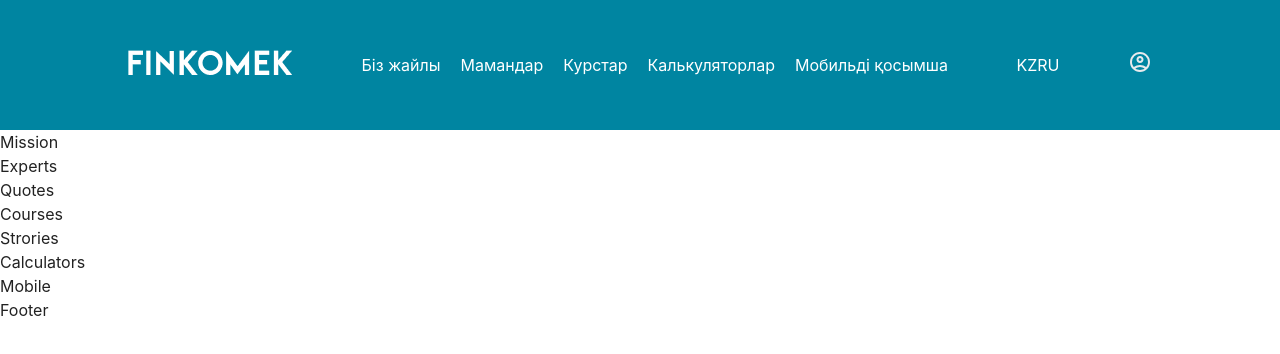
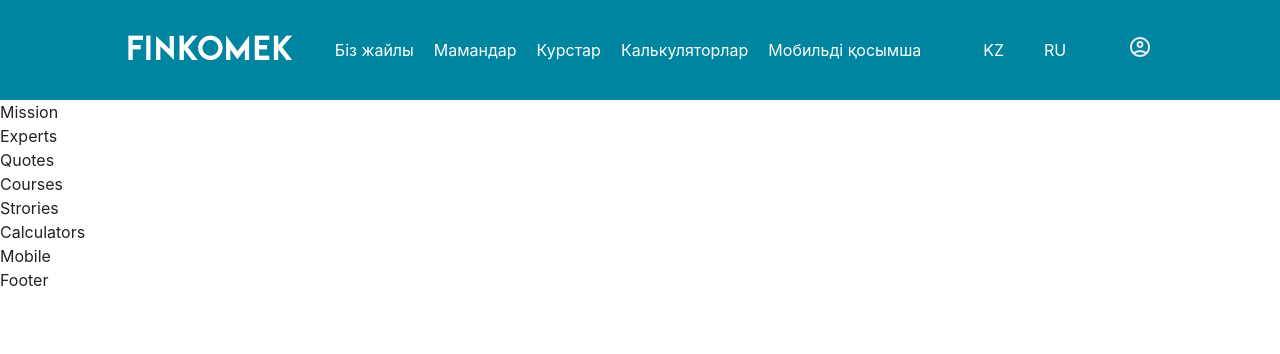
Before and after one commit to laqube/finkomek-landing, a React (Vite) app: page / in a window 1280 px wide. Shown: the top 354 px of the page. Built offline with nearby package versions, Linux system fonts and the light colour scheme.

Commit message:
hotfix header

```diff
--- a/src/components/sections/Header/header.css
+++ b/src/components/sections/Header/header.css
@@ -1,6 +1,6 @@
 .header {
   background-color: #0085a1;
-  height: 130px;
+  height: 100px;
   display: flex;
   justify-content: center;
   align-items: center;
--- a/src/components/ui/Locales/LocalesDrop.jsx
+++ b/src/components/ui/Locales/LocalesDrop.jsx
@@ -2,6 +2,7 @@ import React, { useEffect } from "react";
 import { Link } from "react-router-dom";
 import { useTranslation } from "react-i18next";
 import { useLanguage } from "../../../LanguageContext";
+import "./locales.css";
 
 const Locales = ({ additionalClassName }) => {
   const { changeLanguage } = useLanguage();
@@ -12,25 +13,18 @@ const Locales = ({ additionalClassName }) => {
     i18n.changeLanguage(lang);
   };
 
-  // useEffect(() => {
-  //   const defaultLang = "ru";
-
-  //   changeLanguage(defaultLang);
-  //   i18n.changeLanguage(defaultLang);
-  // }, [changeLanguage, i18n]);
-
   return (
-    <div className={`locales locales--${additionalClassName}`}>
+    <div className={`locales`}>
       <Link
         to="/"
-        className="locales__btn"
+        className="locales_btn"
         onClick={() => handleChangeLanguage("kz")}
       >
         KZ
       </Link>
       <Link
         to="/ru"
-        className="locales__btn"
+        className="locales_btn"
         onClick={() => handleChangeLanguage("ru")}
       >
         RU
--- /dev/null
+++ b/src/components/ui/Locales/locales.css
@@ -0,0 +1,7 @@
+.locales {
+  flex-direction: row;
+  gap: 20px;
+}
+.locales_btn {
+  margin: 0 20px;
+}
```
